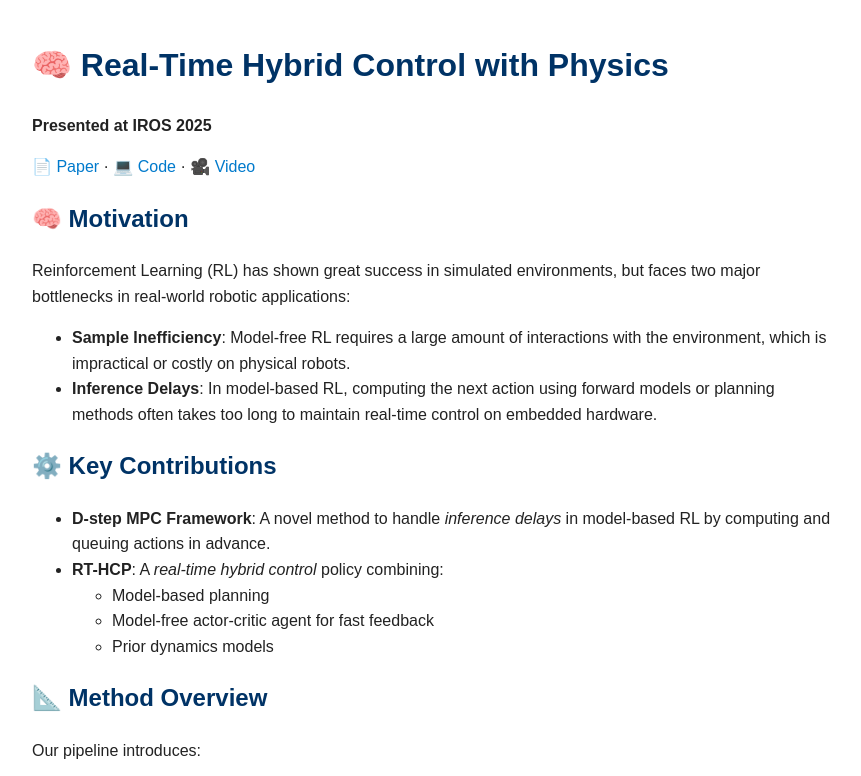
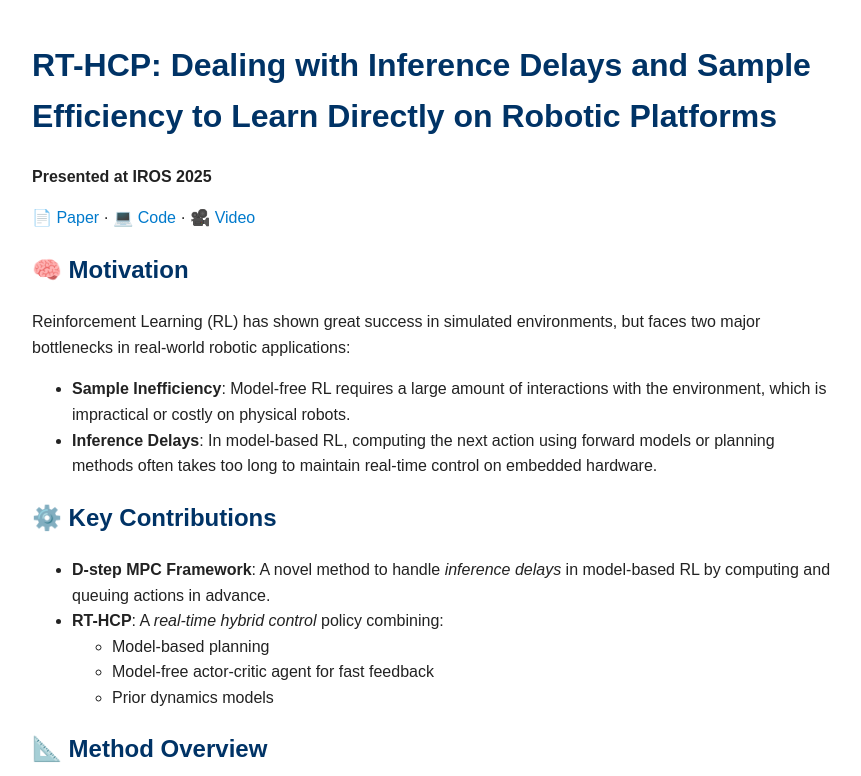
Before and after one commit to elasriz/RTHCP, a plain HTML site: page index.html in a window 1280 px wide. Shown: the top 776 px of the page, without its empty margins (208-1069 px from the left). Drawn offline with Linux system fonts and the light colour scheme.

Commit message:
Update index.html

```diff
--- a/index.html
+++ b/index.html
@@ -53,7 +53,7 @@
 </head>
 <body>
 
-  <h1>🧠 Real-Time Hybrid Control with Physics</h1>
+  <h1>RT-HCP: Dealing with Inference Delays and Sample Efficiency to Learn Directly on Robotic Platforms</h1>
   <p><strong>Presented at IROS 2025</strong></p>
   <p>
     <a href="https://drive.google.com/file/d/1o7KSa_mcdQYd44YF6MeNFWr5cQxrvxb7/view?usp=sharing">📄 Paper</a> ·
```
